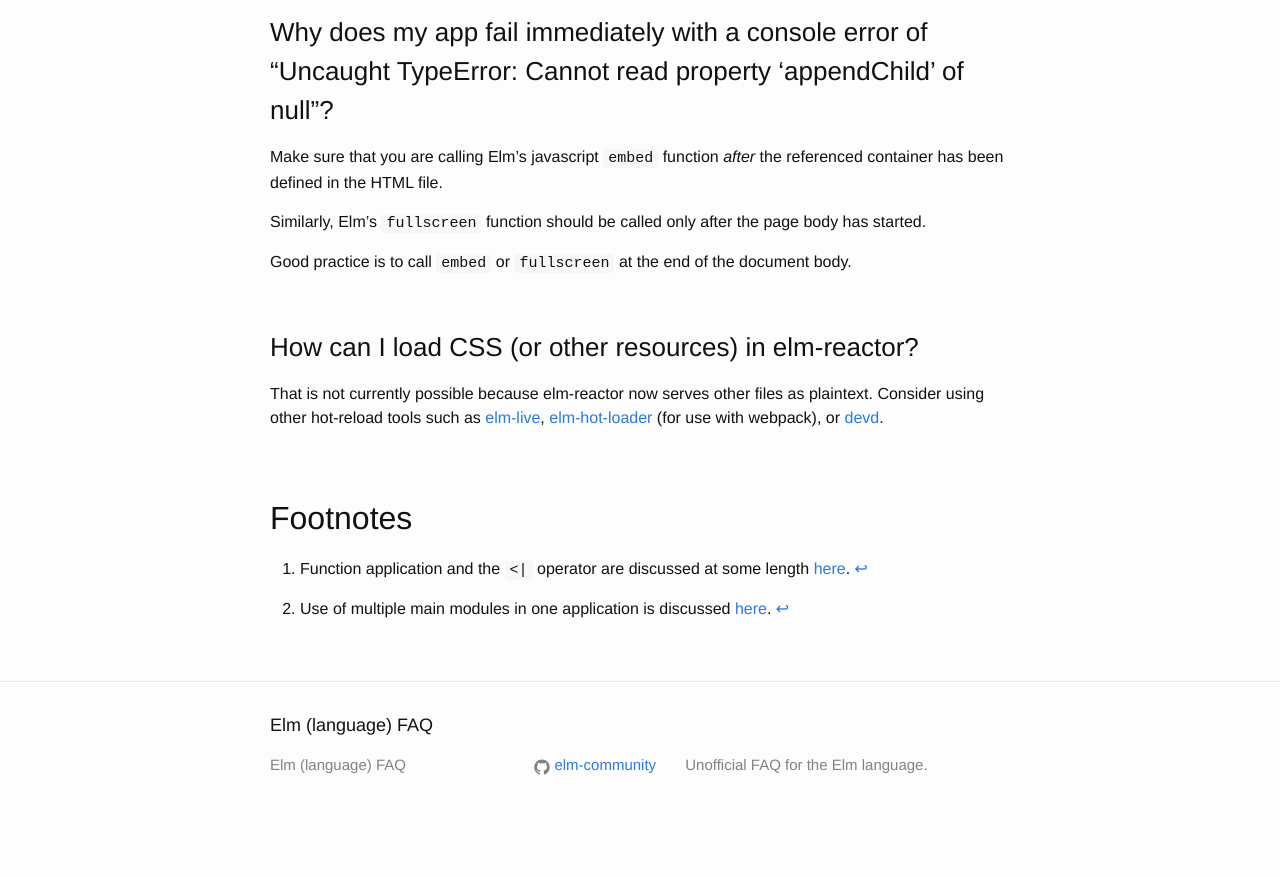
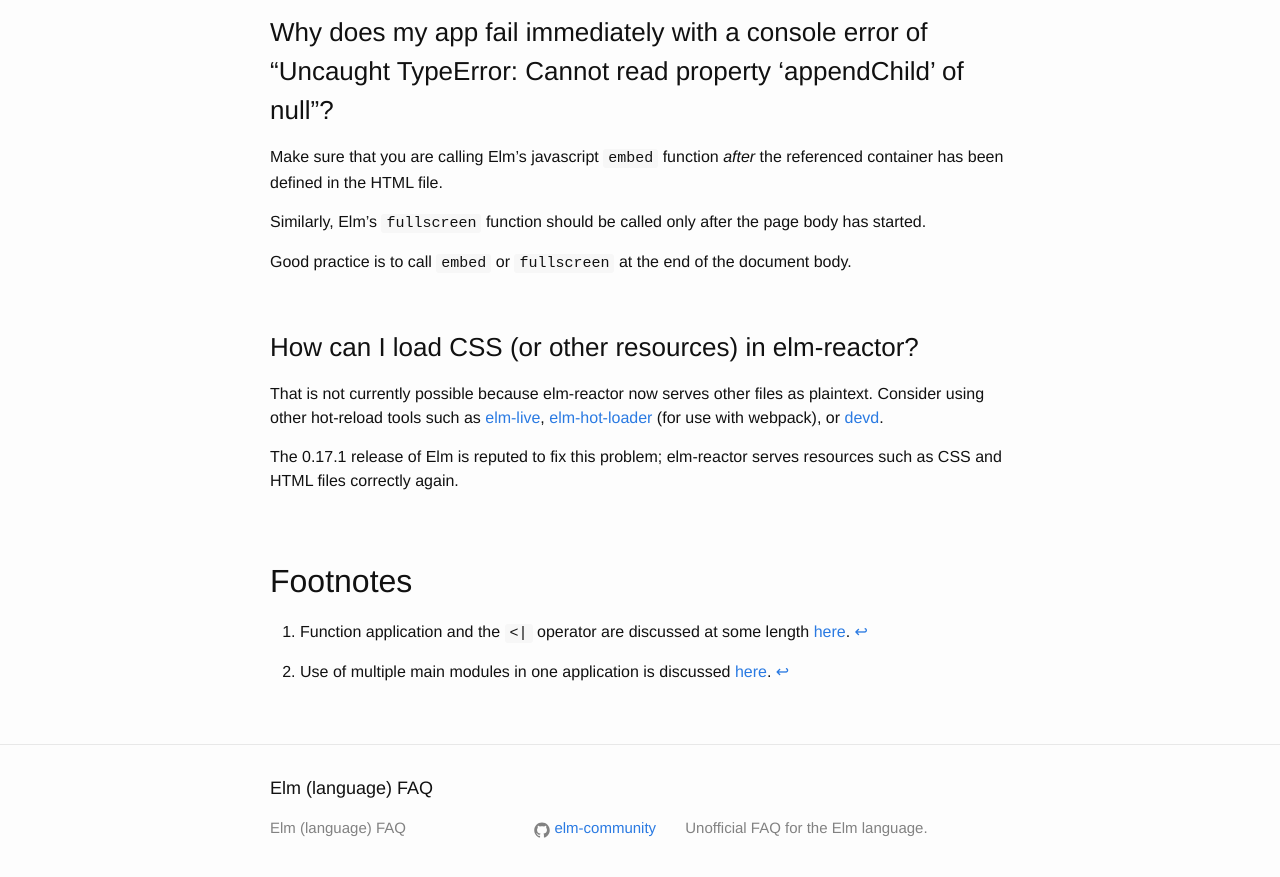
Before and after one commit to gunnarahlberg/elm-faq, a Jekyll site: the page built from index.md, in a window 1280 px wide and 900 px high, scrolled down 6683 px. Shown: the top 877 px of the window. Built offline with Jekyll 4.4.1, drawn with Linux system fonts in a browser that asks for light colours; before the commit the page ends 7520 px from its top, so only the background shows below that.

Commit message:
Address issue #26

```diff
--- a/index.md
+++ b/index.md
@@ -246,5 +246,7 @@
 [elm-hot-loader](https://github.com/fluxxu/elm-hot-loader) (for use with webpack),
 or [devd](https://github.com/cortesi/devd).
 
+The 0.17.1 release of Elm is reputed to fix this problem; elm-reactor serves resources such as CSS and HTML files correctly again.
+
 
 ## Footnotes
```
